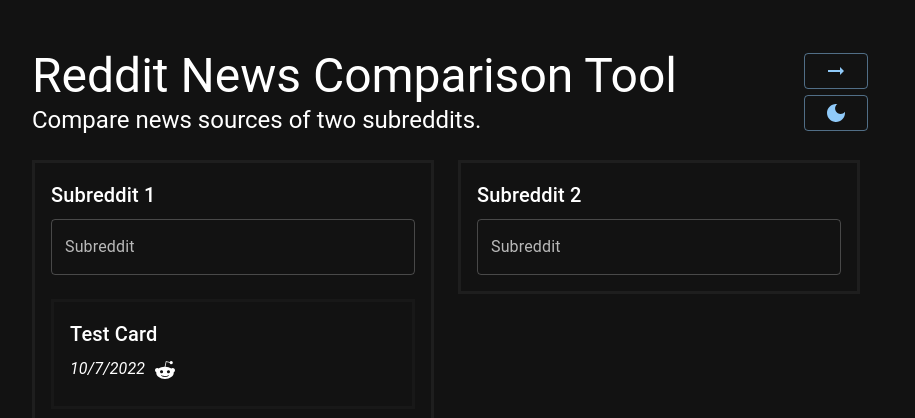
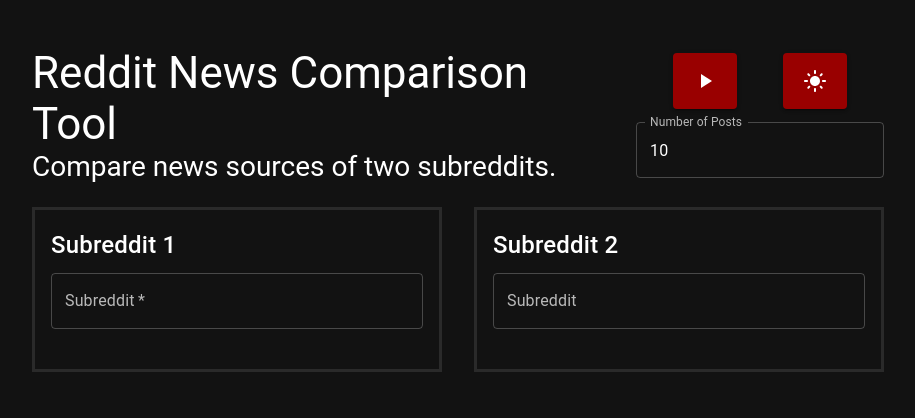
Before and after one commit to devinarena/RNCT, a React (Create React App) app in the folder reddit-news/: page / in a window 1280 px wide. Shown: the top 418 px of the page, without its empty margins (182-1097 px from the left). Built offline with nearby package versions, Linux system fonts and the light colour scheme.

Commit message:
initial release candidate

```diff
--- a/reddit-news/src/App.js
+++ b/reddit-news/src/App.js
@@ -1,7 +1,19 @@
-import { Box, Button, TextField, Typography } from "@mui/material";
+import {
+  Box,
+  Button,
+  CssBaseline,
+  TextField,
+  ThemeProvider,
+  Typography,
+  useTheme,
+} from "@mui/material";
 import NewsCard from "./NewsCard";
-import ArrowRightAltIcon from "@mui/icons-material/ArrowRightAlt";
-import DarkModeIcon from '@mui/icons-material/DarkMode';
+import PlayArrowIcon from "@mui/icons-material/PlayArrow";
+import DarkModeIcon from "@mui/icons-material/DarkMode";
+import LightModeIcon from "@mui/icons-material/LightMode";
+import { useState } from "react";
+import { darkTheme, lightTheme } from "./Theme";
+
 /**
  * @file App.js
  * @author Devin Arena
@@ -10,9 +22,103 @@
  **/
 
 const App = () => {
-  const loadArticles = () => {};
+  const MAX_POSTS = 100;
+  const MIN_POSTS = 1;
+
+  const [theme, setTheme] = useState("dark");
+
+  const toggleTheme = () => {
+    setTheme(theme === "dark" ? "light" : "dark");
+  };
+
+  const getTheme = () => {
+    return theme === "dark" ? darkTheme : lightTheme;
+  };
+
+  const [numPosts, setNumPosts] = useState(10);
+
+  const [errorText, setErrorText] = useState("");
+
+  const [subA, setSubA] = useState("");
+  const [subB, setSubB] = useState("");
+
+  const [newsA, setNewsA] = useState([]);
+  const [newsB, setNewsB] = useState([]);
+
+  const loadArticles = () => {
+    setErrorText("");
+    let error = false;
+    if (!subA) {
+      setErrorText((errorText) => errorText + "Subreddit A is required.\n");
+      error = true;
+    }
+    if (numPosts > MAX_POSTS || numPosts < MIN_POSTS) {
+      setErrorText(
+        (errorText) =>
+          errorText +
+          `Number of posts must be between ${MIN_POSTS} and ${MAX_POSTS}.`
+      );
+      error = true;
+    }
+
+    if (error) return;
+
+    fetch(`https://www.reddit.com/r/${subA}/hot.json?limit=${numPosts}`).then(
+      (res) => {
+        if (!res.ok) {
+          setErrorText((errorText) => errorText + "Subreddit A is invalid.");
+          return;
+        }
+        res.json().then((json) => {
+          console.log(json);
+          setNewsA(
+            json.data.children.map((child) => {
+              return {
+                subreddit: subA,
+                title: child.data.title,
+                author: child.data.author,
+                url: child.data.url,
+                reddit_url: `https://reddit.com${child.data.permalink}`,
+                date: new Date(child.data.created_utc * 1000).toLocaleString(),
+              };
+            })
+          );
+        });
+      }
+    );
+
+    if (subB) {
+      fetch(`https://www.reddit.com/r/${subB}/hot.json?limit=${numPosts}`).then(
+        (res) => {
+          if (!res.ok) {
+            setErrorText((errorText) => errorText + "Subreddit B is invalid.");
+            return;
+          }
+          res.json().then((json) => {
+            console.log(json);
+            setNewsB(
+              json.data.children.map((child) => {
+                return {
+                  subreddit: subB,
+                  title: child.data.title,
+                  author: child.data.author,
+                  url: child.data.url,
+                  reddit_url: `https://reddit.com${child.data.permalink}`,
+                  date: new Date(
+                    child.data.created_utc * 1000
+                  ).toLocaleString(),
+                };
+              })
+            );
+          });
+        }
+      );
+    }
+  };
 
   return (
+    <ThemeProvider theme={theme === "dark" ? darkTheme : lightTheme}>
+      <CssBaseline enableColorScheme />
       <Box
         sx={{
           display: "flex",
@@ -22,27 +128,85 @@
           minHeight: "100vh",
         }}
       >
-      <Box sx={{ width: "100%", maxWidth: 900, mt: 3, p: 3 }}>
+        <Box
+          sx={{
+            width: "100%",
+            maxWidth: { xs: "100%", sm: 900 },
+            mt: 3,
+            p: { xs: 1.5, sm: 3 },
+            display: "flex",
+            flexDirection: "column",
+          }}
+        >
           <Box sx={{ flex: 1, display: "flex", flexDirection: "row" }}>
             <Box sx={{ flex: 1, mr: 2 }}>
-            <Typography variant="h3">Reddit News Comparison Tool</Typography>
-            <Typography variant="h5">
+              <Typography
+                variant="h3"
+                sx={{ fontSize: { xs: 28, sm: 36, md: 44 } }}
+              >
+                Reddit News Comparison Tool
+              </Typography>
+              <Typography
+                variant="h3"
+                sx={{ fontSize: { xs: 18, sm: 24, md: 28 } }}
+              >
                 Compare news sources of two subreddits.
               </Typography>
             </Box>
-          <Box sx={{ mx: 2, display: "flex", flexDirection: "column", justifyContent: "space-evenly" }}>
-            <Button variant="outlined">
-              <ArrowRightAltIcon />
+            <Box
+              sx={{
+                display: "flex",
+                flexDirection: "column",
+                justifyContent: "space-evenly",
+              }}
+            >
+              <Box
+                sx={{
+                  display: "flex",
+                  flexDirection: "row",
+                  alignItems: "center",
+                  justifyContent: "space-evenly",
+                }}
+              >
+                <Button
+                  variant="contained"
+                  sx={{ p: 2, mx: 1 }}
+                  onClick={loadArticles}
+                >
+                  <PlayArrowIcon />
                 </Button>
-            <Button variant="outlined">
-              <DarkModeIcon/>
+                <Button
+                  variant="contained"
+                  sx={{ p: 2, mx: 1 }}
+                  onClick={toggleTheme}
+                >
+                  {theme === "dark" ? <LightModeIcon /> : <DarkModeIcon />}
                 </Button>
               </Box>
+              <Box sx={{ mt: 1 }}>
+                <TextField
+                  label="Number of Posts"
+                  type="number"
+                  value={numPosts}
+                  onChange={(e) => setNumPosts(e.target.value)}
+                ></TextField>
               </Box>
+            </Box>
+          </Box>
+
+          {errorText && (
+            <Typography
+              variant="h6"
+              sx={{ whiteSpace: "pre-wrap", color: "red", mt: 3 }}
+            >
+              {errorText}
+            </Typography>
+          )}
 
           <Box
             sx={{
               mt: 3,
+              width: "100%",
               display: "flex",
               flexDirection: "row",
               justifyContent: "center",
@@ -52,18 +216,21 @@
             <Box
               sx={{
                 flex: 1,
-              mr: 3,
-              border: "3px solid rgba(255, 255, 255, 0.05)",
-              p: 2,
+                mr: { xs: 0.5, sm: 2 },
+                border: getTheme().palette.border,
+                p: { xs: 1, sm: 2 },
               }}
             >
-            <Typography variant="h6" sx={{}}>
+              <Typography variant="h6" sx={{ fontSize: { xs: 18, sm: 24 } }}>
                 Subreddit 1
               </Typography>
               <TextField
                 sx={{ width: "100%", mt: 1 }}
                 label="Subreddit"
                 variant="outlined"
+                value={subA}
+                onChange={(e) => setSubA(e.target.value)}
+                required
               />
               <Box
                 sx={{
@@ -73,27 +240,50 @@
                   mt: 3,
                 }}
               >
-              <NewsCard title={"Test Card"} date={"10/7/2022"} />
+                {newsA &&
+                  newsA.map((news, idx) => {
+                    return <NewsCard key={idx} news={news} />;
+                  })}
               </Box>
             </Box>
+
             <Box
               sx={{
                 flex: 1,
-              mr: 3,
-              border: "3px solid rgba(255, 255, 255, 0.05)",
-              p: 2,
+                ml: { xs: 0.5, sm: 2 },
+                border: getTheme().palette.border,
+                p: { xs: 1, sm: 2 },
               }}
             >
-            <Typography variant="h6">Subreddit 2</Typography>
+              <Typography variant="h6" sx={{ fontSize: { xs: 18, sm: 24 } }}>
+                Subreddit 2
+              </Typography>
               <TextField
                 sx={{ width: "100%", mt: 1 }}
                 label="Subreddit"
                 variant="outlined"
+                InputLabelProps={{ fontSize: { xs: 18, sm: 24 } }}
+                value={subB}
+                onChange={(e) => setSubB(e.target.value)}
               />
+              <Box
+                sx={{
+                  width: "100%",
+                  display: "flex",
+                  flexDirection: "column",
+                  mt: 3,
+                }}
+              >
+                {newsB &&
+                  newsB.map((news, idx) => {
+                    return <NewsCard key={idx} news={news} />;
+                  })}
               </Box>
             </Box>
           </Box>
         </Box>
+      </Box>
+    </ThemeProvider>
   );
 };
 
--- a/reddit-news/src/NewsCard.js
+++ b/reddit-news/src/NewsCard.js
@@ -5,18 +5,68 @@
  * @since 10/7/2022
  **/
 
-import { Box, IconButton, Typography } from "@mui/material";
+import { Box, Button, Link, Typography, useTheme } from "@mui/material";
 import RedditIcon from "@mui/icons-material/Reddit";
+import LaunchIcon from "@mui/icons-material/Launch";
+import { useEffect } from "react";
 
 const NewsCard = (props) => {
+  const theme = useTheme();
+
   return (
-    <Box sx={{ flex: 1, p: 2, border: "3px solid rgba(255, 255, 255, 0.025)" }}>
-      <Typography variant="h6">{props.title}</Typography>
-      <Typography variant="p" sx={{ fontStyle: "italic" }}>
-        {props.date}
+    <Box
+      sx={{
+        flex: 1,
+        p: { xs: 1, sm: 2 },
+        my: 1,
+        border: theme.palette.border,
+        display: "flex",
+        flexDirection: "column",
+      }}
+    >
+      <Link href={`https://reddit.com/r/${props.news.subreddit}`}>
+        <Typography variant="h6">r/{props.news.subreddit}</Typography>
+      </Link>
+      <Typography
+        variant="h6"
+        sx={{ fontWeight: "bold", fontSize: { xs: 16, sm: 24 } }}
+      >
+        {props.news.title}
       </Typography>
-      <Typography variant="p">{props.text}</Typography>
-      <IconButton><RedditIcon /></IconButton>
+      <Typography
+        variant="p"
+        sx={{ fontStyle: "italic", fontSize: { xs: 14, sm: 18 } }}
+      >
+        {props.news.date}
+      </Typography>
+      <Typography variant="p" sx={{ fontSize: { xs: 14, sm: 18 } }}>
+        {props.news.author}
+      </Typography>
+      <Box
+        sx={{
+          flex: 1,
+          mt: 1,
+          display: "flex",
+          flexDirection: "row",
+          justifyContent: "center",
+        }}
+      >
+        <Button
+          variant="outlined"
+          color="secondary"
+          sx={{ py: 1.75 , mx: { xs: 0.5, sm: 1 } }}
+          href={props.news.reddit_url}
+        >
+          <RedditIcon sx={{ fontSize: { xs: 20, sm: 32 } }} />
+        </Button>
+        <Button
+          variant="outlined"
+          sx={{ py: 1.75, mx: { xs: 0.5, sm: 1 } }}
+          href={props.news.url}
+        >
+          <LaunchIcon sx={{ fontSize: { xs: 20, sm: 32 } }} />
+        </Button>
+      </Box>
     </Box>
   );
 };
--- a/reddit-news/src/Theme.js
+++ b/reddit-news/src/Theme.js
@@ -1,9 +1,32 @@
 import { createTheme } from "@mui/material";
 
-const theme = createTheme({
+const lightTheme = createTheme({
   palette: {
-    mode: "dark",
+    mode: "light",
+    background: {
+      default: "#ddd",
+    },
+    primary: {
+      main: "#900",
+    },
+    secondary: {
+      main: "#FF4500",
+    },
+    border: "3px solid rgba(0, 0, 0, 0.1)",
   },
 });
 
-export { theme };
+const darkTheme = createTheme({
+  palette: {
+    mode: "dark",
+    primary: {
+      main: "#900",
+    },
+    secondary: {
+      main: "#FF4500",
+    },
+    border: "3px solid rgba(255, 255, 255, 0.1)",
+  },
+});
+
+export { lightTheme, darkTheme };
--- a/reddit-news/src/index.js
+++ b/reddit-news/src/index.js
@@ -3,16 +3,11 @@
 import "./index.css";
 import App from "./App";
 import reportWebVitals from "./reportWebVitals";
-import { CssBaseline, ThemeProvider } from "@mui/material";
-import { theme } from "./Theme";
 
 const root = ReactDOM.createRoot(document.getElementById("root"));
 root.render(
   <React.StrictMode>
-    <ThemeProvider theme={theme}>
-      <CssBaseline />
-      <App />
-    </ThemeProvider>
+    <App />
   </React.StrictMode>
 );
 
```
Lines whose indentation alone changed are shown as unchanged.
